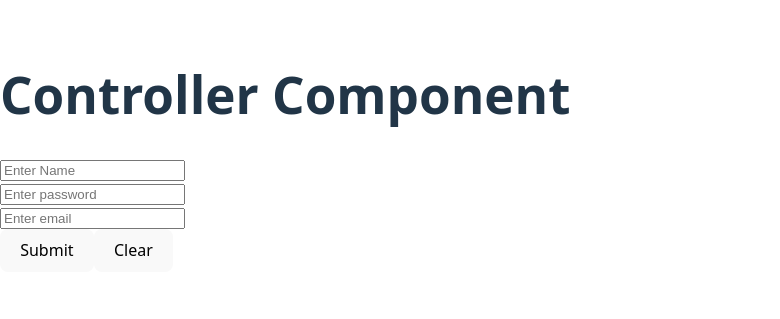
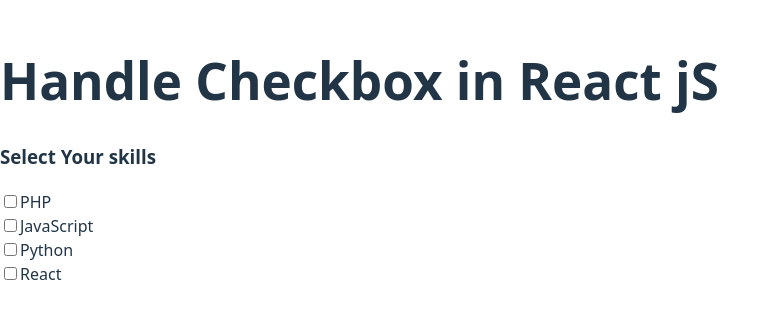
Before and after one commit to operation21/React-Learning, a React (Vite) app: page / in a window 1280 px wide. Shown: the part 231-550 px from the top of the page, without its empty margins (0-780 px from the left). Built offline with nearby package versions, Linux system fonts and the light colour scheme.

Commit message:
Your commit message here

```diff
--- a/src/App.jsx
+++ b/src/App.jsx
@@ -1,24 +1,11 @@
-import { useState }  from "react";
+import CheckBoxes from "./CheckBoxes";
 function App() {
-  const [name , setName]= useState("");
-  const [password , setPassword] = useState("");
-  const [email , setEmail] = useState("");
   return(
   <div>
-    <h1>Controller Component</h1>
-    {/* <form action="" method=""> */}
-      <input type="text" onChange={(event)=>setName(event.target.value)} placeholder="Enter Name" />
-      <br/>
-      <input type="password" onChange={(event)=>setPassword(event.target.value)} placeholder="Enter password" />
-      <br/>
-      <input type="text" onChange={(event)=>setEmail(event.target.value)} placeholder="Enter email" />
-      <br/>
-      <button>Submit</button>
-      <button onClick={()=>{setName(""); setPassword(""); setEmail("");}}>Clear</button>
-      <h1>{name}</h1>
-      <h1>{password}</h1>
-      <h1>{email}</h1>
-    {/* </form> */}
+    <h1>Handle Checkbox in React jS</h1>
+    <CheckBoxes/>
+
+
   </div>
 )
 
--- /dev/null
+++ b/src/CheckBoxes.jsx
@@ -0,0 +1,37 @@
+import { useState } from "react";
+function CheckBoxes(){
+    const[skills , setskills] = useState([]);
+    const handleSkills = (event)=>{
+        console.log(event.target.value , event.target .checked);
+        if(event.target .checked){
+
+            setskills([...skills , event.target.value]);
+        }else{
+            setskills([...skills.filter((item)=>item !=event.target.value)]);
+        }
+    }
+    return(
+        <div>
+            <h3>Select Your skills </h3>
+            <input onChange={ handleSkills}type="checkbox" id = "php" value = "php"/>
+            <label htmlFor="php">PHP</label>
+            <br/>
+
+
+             <input onChange={ handleSkills} type="checkbox" id = "js" value = "js"/>
+            <label htmlFor="js">JavaScript</label>
+
+            <br/>
+
+             <input onChange={ handleSkills} type="checkbox" id = "python" value = "python"/>
+            <label htmlFor="python">Python</label>
+
+            <br/>
+             <input onChange={ handleSkills} type="checkbox" id = "React" value = "React"/>
+            <label htmlFor="React">React</label>
+<h1>{skills.toString()}</h1>
+        </div>
+
+    )
+}
+export default CheckBoxes;
```
